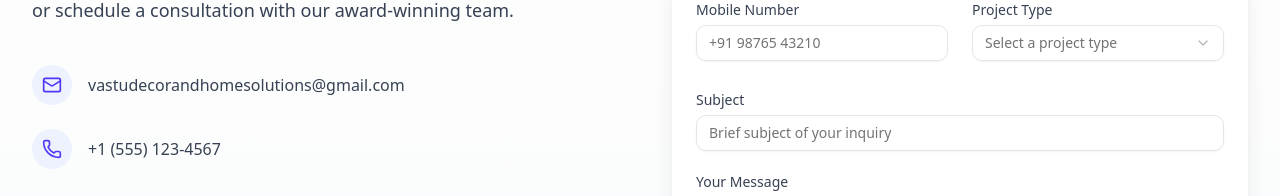
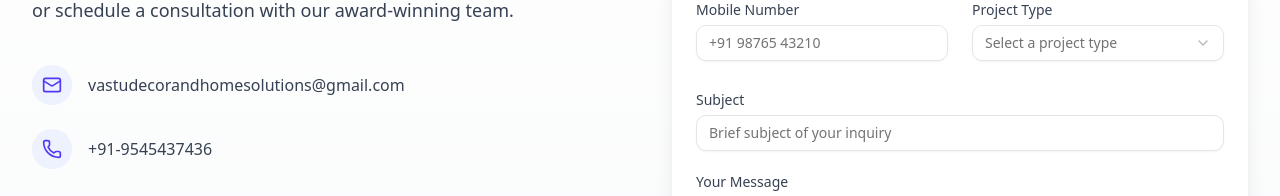
Before and after one commit to Animish2002/vastu-decor, a React (Vite) app: page / in a window 1280 px wide. Shown: the part 5000-5196 px from the top of the page. Built offline with nearby package versions, Linux system fonts and the light colour scheme.

Commit message:
Update ContactSection.jsx

```diff
--- a/src/LandingPage/ContactSection.jsx
+++ b/src/LandingPage/ContactSection.jsx
@@ -73,7 +73,7 @@ const ContactSection = () => {
     },
     {
       icon: <Phone className="text-indigo-600" size={20} />,
-      text: "+1 (555) 123-4567",
+      text: "+91-9545437436",
     },
     {
       icon: <MapPin className="text-indigo-600" size={20} />,
```
